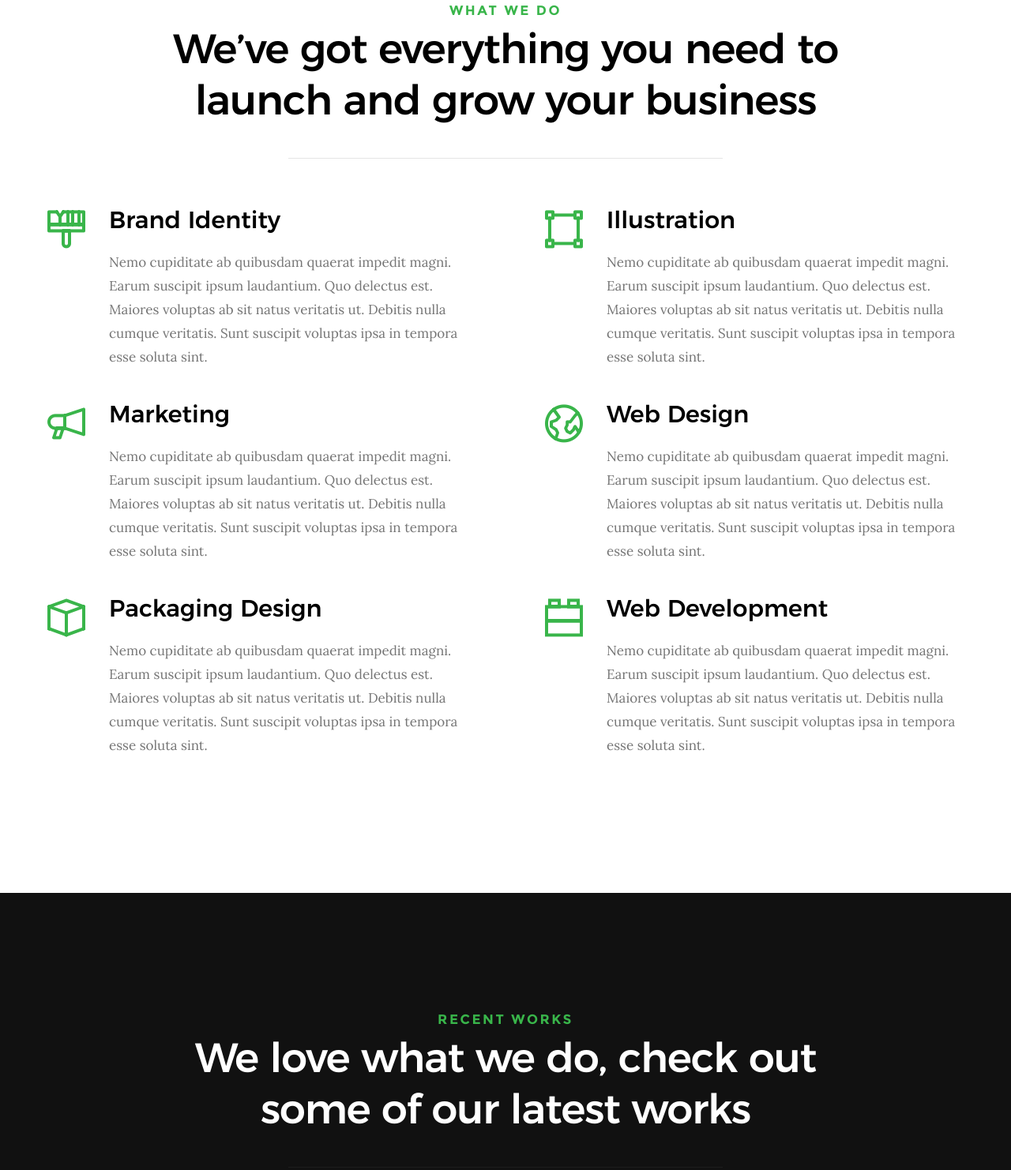
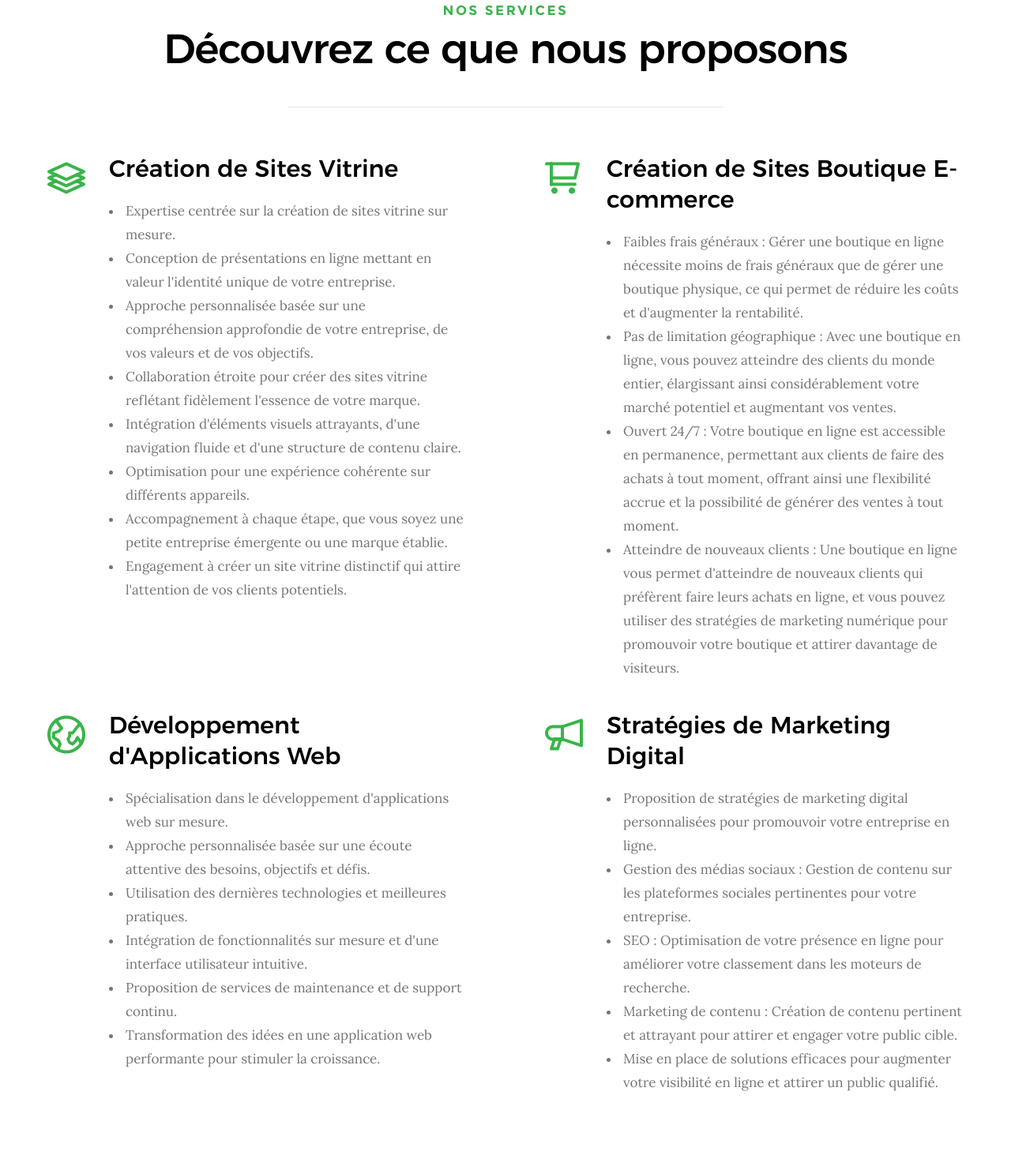
Before and after one commit to AchrafHNAKA/Dev, a plain HTML site: page index.html in a window 1280 px wide. Shown: the part 1990-3472 px from the top of the page at 79% size. Drawn offline with Linux system fonts and the light colour scheme; files whose address does not match are found by name.

Commit message:
someupdates

```diff
--- a/index.html
+++ b/index.html
@@ -144,19 +144,19 @@
 
         <div class="row about-stats stats block-1-4 block-m-1-2 block-mob-full" data-aos="fade-up">
             <div class="col-block stats__col ">
-                <div class="stats__count">127</div>
-                <h5>Awards Received</h5>
+                <div class="stats__count">15</div>
+                <h5>Développeurs talentueux</h5>
             </div>
             <div class="col-block stats__col">
-                <div class="stats__count">1505</div>
-                <h5>Cups of Coffee</h5>
+                <div class="stats__count">5</div>
+                <h5>Ans d'expérience</h5>
             </div>
             <div class="col-block stats__col">
-                <div class="stats__count">109</div>
-                <h5>Projects Completed</h5>
+                <div class="stats__count">13</div>
+                <h5>Projets achevés</h5>
             </div>
             <div class="col-block stats__col">
-                <div class="stats__count">102</div>
+                <div class="stats__count">13</div>
                 <h5>Happy Clients</h5>
             </div>
         </div>
@@ -166,51 +166,64 @@
     <section id="services" class="s-services">
         <div class="row section-header has-bottom-sep" data-aos="fade-up">
             <div class="col-full">
-                <h3 class="subhead">What We Do</h3>
-                <h1 class="display-2">We’ve got everything you need to launch and grow your business</h1>
+                <h3 class="subhead">Nos Services</h3>
+                <h1 class="display-2">Découvrez ce que nous proposons</h1>
             </div>
         </div>
         <div class="row services-list block-1-2 block-tab-full">
             <div class="col-block service-item" data-aos="fade-up">
-                <div class="service-icon"> <i class="icon-paint-brush"></i></div>
+                <div class="service-icon"><i class="icon-layers"></i></div>
                 <div class="service-text">
-                    <h3 class="h2">Brand Identity</h3>
-                    <p>Nemo cupiditate ab quibusdam quaerat impedit magni. Earum suscipit ipsum laudantium. Quo delectus est. Maiores voluptas ab sit natus veritatis ut. Debitis nulla cumque veritatis. Sunt suscipit voluptas ipsa in tempora esse soluta sint.</p>
+                    <h3 class="h2">Création de Sites Vitrine</h3>
+                    <ul>
+                        <li>Expertise centrée sur la création de sites vitrine sur mesure.</li>
+                        <li>Conception de présentations en ligne mettant en valeur l'identité unique de votre entreprise.</li>
+                        <li>Approche personnalisée basée sur une compréhension approfondie de votre entreprise, de vos valeurs et de vos objectifs.</li>
+                        <li>Collaboration étroite pour créer des sites vitrine reflétant fidèlement l'essence de votre marque.</li>
+                        <li>Intégration d'éléments visuels attrayants, d'une navigation fluide et d'une structure de contenu claire.</li>
+                        <li>Optimisation pour une expérience cohérente sur différents appareils.</li>
+                        <li>Accompagnement à chaque étape, que vous soyez une petite entreprise émergente ou une marque établie.</li>
+                        <li>Engagement à créer un site vitrine distinctif qui attire l'attention de vos clients potentiels.</li>
+                    </ul>
                 </div>
             </div>
             <div class="col-block service-item" data-aos="fade-up">
-                <div class="service-icon"> <i class="icon-group"></i></div>
+                <div class="service-icon"><i class="icon-shopping-cart"></i></div>
                 <div class="service-text">
-                    <h3 class="h2">Illustration</h3>
-                    <p>Nemo cupiditate ab quibusdam quaerat impedit magni. Earum suscipit ipsum laudantium. Quo delectus est. Maiores voluptas ab sit natus veritatis ut. Debitis nulla cumque veritatis. Sunt suscipit voluptas ipsa in tempora esse soluta sint.</p>
+                    <h3 class="h2">Création de Sites Boutique E-commerce</h3>
+                    <ul>
+                        <li>Faibles frais généraux : Gérer une boutique en ligne nécessite moins de frais généraux que de gérer une boutique physique, ce qui permet de réduire les coûts et d'augmenter la rentabilité.</li>
+                        <li>Pas de limitation géographique : Avec une boutique en ligne, vous pouvez atteindre des clients du monde entier, élargissant ainsi considérablement votre marché potentiel et augmentant vos ventes.</li>
+                        <li>Ouvert 24/7 : Votre boutique en ligne est accessible en permanence, permettant aux clients de faire des achats à tout moment, offrant ainsi une flexibilité accrue et la possibilité de générer des ventes à tout moment.</li>
+                        <li>Atteindre de nouveaux clients : Une boutique en ligne vous permet d'atteindre de nouveaux clients qui préfèrent faire leurs achats en ligne, et vous pouvez utiliser des stratégies de marketing numérique pour promouvoir votre boutique et attirer davantage de visiteurs.</li>
+                    </ul>
                 </div>
             </div>
             <div class="col-block service-item" data-aos="fade-up">
-                <div class="service-icon"> <i class="icon-megaphone"></i></div>
+                <div class="service-icon"><i class="icon-earth"></i></div>
                 <div class="service-text">
-                    <h3 class="h2">Marketing</h3>
-                    <p>Nemo cupiditate ab quibusdam quaerat impedit magni. Earum suscipit ipsum laudantium. Quo delectus est. Maiores voluptas ab sit natus veritatis ut. Debitis nulla cumque veritatis. Sunt suscipit voluptas ipsa in tempora esse soluta sint.</p>
+                    <h3 class="h2">Développement d'Applications Web</h3>
+                    <ul>
+                        <li>Spécialisation dans le développement d'applications web sur mesure.</li>
+                        <li>Approche personnalisée basée sur une écoute attentive des besoins, objectifs et défis.</li>
+                        <li>Utilisation des dernières technologies et meilleures pratiques.</li>
+                        <li>Intégration de fonctionnalités sur mesure et d'une interface utilisateur intuitive.</li>
+                        <li>Proposition de services de maintenance et de support continu.</li>
+                        <li>Transformation des idées en une application web performante pour stimuler la croissance.</li>
+                    </ul>
                 </div>
             </div>
             <div class="col-block service-item" data-aos="fade-up">
-                <div class="service-icon"> <i class="icon-earth"></i></div>
+                <div class="service-icon"><i class="icon-megaphone"></i></div>
                 <div class="service-text">
-                    <h3 class="h2">Web Design</h3>
-                    <p>Nemo cupiditate ab quibusdam quaerat impedit magni. Earum suscipit ipsum laudantium. Quo delectus est. Maiores voluptas ab sit natus veritatis ut. Debitis nulla cumque veritatis. Sunt suscipit voluptas ipsa in tempora esse soluta sint.</p>
-                </div>
-            </div>
-            <div class="col-block service-item" data-aos="fade-up">
-                <div class="service-icon"> <i class="icon-cube"></i></div>
-                <div class="service-text">
-                    <h3 class="h2">Packaging Design</h3>
-                    <p>Nemo cupiditate ab quibusdam quaerat impedit magni. Earum suscipit ipsum laudantium. Quo delectus est. Maiores voluptas ab sit natus veritatis ut. Debitis nulla cumque veritatis. Sunt suscipit voluptas ipsa in tempora esse soluta sint.</p>
-                </div>
-            </div>
-            <div class="col-block service-item" data-aos="fade-up">
-                <div class="service-icon"><i class="icon-lego-block"></i></div>
-                <div class="service-text">
-                    <h3 class="h2">Web Development</h3>
-                    <p>Nemo cupiditate ab quibusdam quaerat impedit magni. Earum suscipit ipsum laudantium. Quo delectus est. Maiores voluptas ab sit natus veritatis ut. Debitis nulla cumque veritatis. Sunt suscipit voluptas ipsa in tempora esse soluta sint.</p>
+                    <h3 class="h2">Stratégies de Marketing Digital</h3>
+                    <ul>
+                        <li>Proposition de stratégies de marketing digital personnalisées pour promouvoir votre entreprise en ligne.</li>
+                        <li>Gestion des médias sociaux : Gestion de contenu sur les plateformes sociales pertinentes pour votre entreprise.</li>
+                        <li>SEO : Optimisation de votre présence en ligne pour améliorer votre classement dans les moteurs de recherche.</li>
+                        <li>Marketing de contenu : Création de contenu pertinent et attrayant pour attirer et engager votre public cible.</li>
+                        <li>Mise en place de solutions efficaces pour augmenter votre visibilité en ligne et attirer un public qualifié.</li>
+                    </ul>
                 </div>
             </div>
         </div>
@@ -307,7 +320,7 @@
         <div class="row section-header" data-aos="fade-up">
             <div class="col-full">
                 <h3 class="subhead">Our Clients</h3>
-                <h1 class="display-2">Glint has been honored to partner up with these clients</h1>
+                <h1 class="display-2"> has been honored to partner up with these clients</h1>
             </div>
         </div>
         <div class="row clients-outer" data-aos="fade-up">
```
